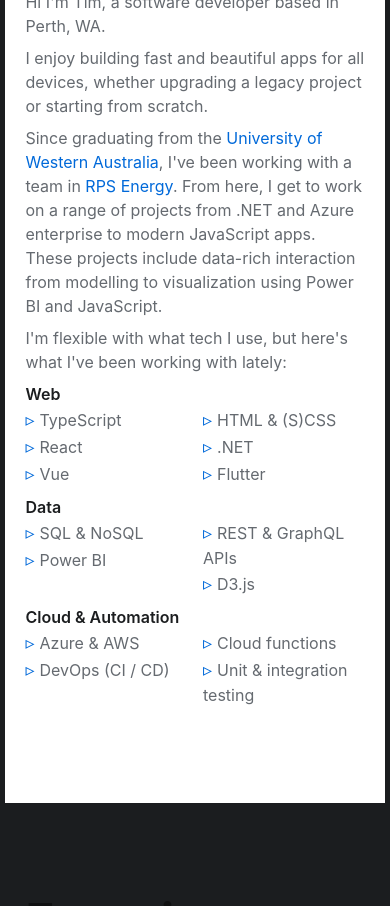
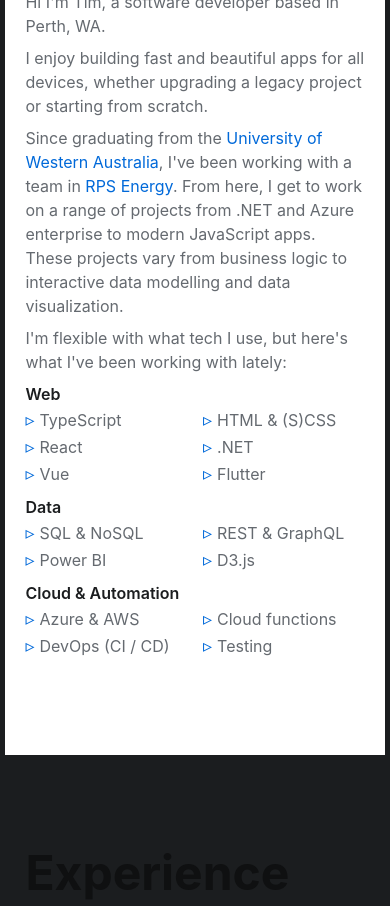
Before and after one commit to timeitel/portfolio, a Next.js app: page / in a window 390 px wide. Shown: the part 1060-1966 px from the top of the page. Built offline with nearby package versions, Linux system fonts and the light colour scheme.

Commit message:
style: make tech list responsive

```diff
--- a/components/aboutme.tsx
+++ b/components/aboutme.tsx
@@ -28,9 +28,8 @@ export default function AboutMe() {
               , I've been working with a team in{' '}
               <span className='text-c-blue-1'>RPS Energy</span>. From here, I
               get to work on a range of projects from .NET and Azure enterprise
-              to modern JavaScript apps. These projects include data-rich
-              interaction from modelling to visualization using Power BI and
-              JavaScript.
+              to modern JavaScript apps. These projects vary from business logic
+              to interactive data modelling and data visualization.
             </p>
             <p className='mt-2'>
               I'm flexible with what tech I use, but here's what I've been
@@ -49,7 +48,8 @@ export default function AboutMe() {
             <ul className='list'>
               <li>SQL & NoSQL</li>
               <li>Power BI</li>
-              <li>REST & GraphQL APIs</li>
+              <li className={styles.desktop}>REST & GraphQL APIs</li>
+              <li className={styles.mobile}>REST & GraphQL</li>
               <li>D3.js</li>
             </ul>
             <h6 className='mt-2 text-c-dark-1 font-semibold'>
@@ -59,10 +59,10 @@ export default function AboutMe() {
               <li>Azure & AWS</li>
               <li>DevOps (CI / CD)</li>
               <li>Cloud functions</li>
-              <li>Unit & integration testing</li>
+              <li className={styles.desktop}>Unit & integration testing</li>
+              <li className={styles.mobile}>Testing</li>
             </ul>
           </div>
-          {/* <div className={styles.profilepic}></div> */}
           <div className={styles.imagecontainer}>
             <img src='./static/images/profile-pic.jpg' />
           </div>
--- a/styles/About.module.scss
+++ b/styles/About.module.scss
@@ -21,11 +21,36 @@
   display: none;
   margin-left: 60px;
   width: 40%;
+  max-width: 300px;
 
   img {
     object-fit: cover;
     object-position: 50% 50%;
-    max-width: 300px;
+    width: 100%;
+    filter: grayscale(80%);
+    transition: filter 300ms ease-out;
+
+    &:hover {
+      filter: grayscale(0);
+    }
+  }
+}
+
+.desktop {
+  display: none;
+}
+
+.mobile {
+  display: block;
+}
+
+@media only screen and (min-width: 640px) {
+  .desktop {
+    display: block;
+  }
+
+  .mobile {
+    display: none;
   }
 }
 
```
